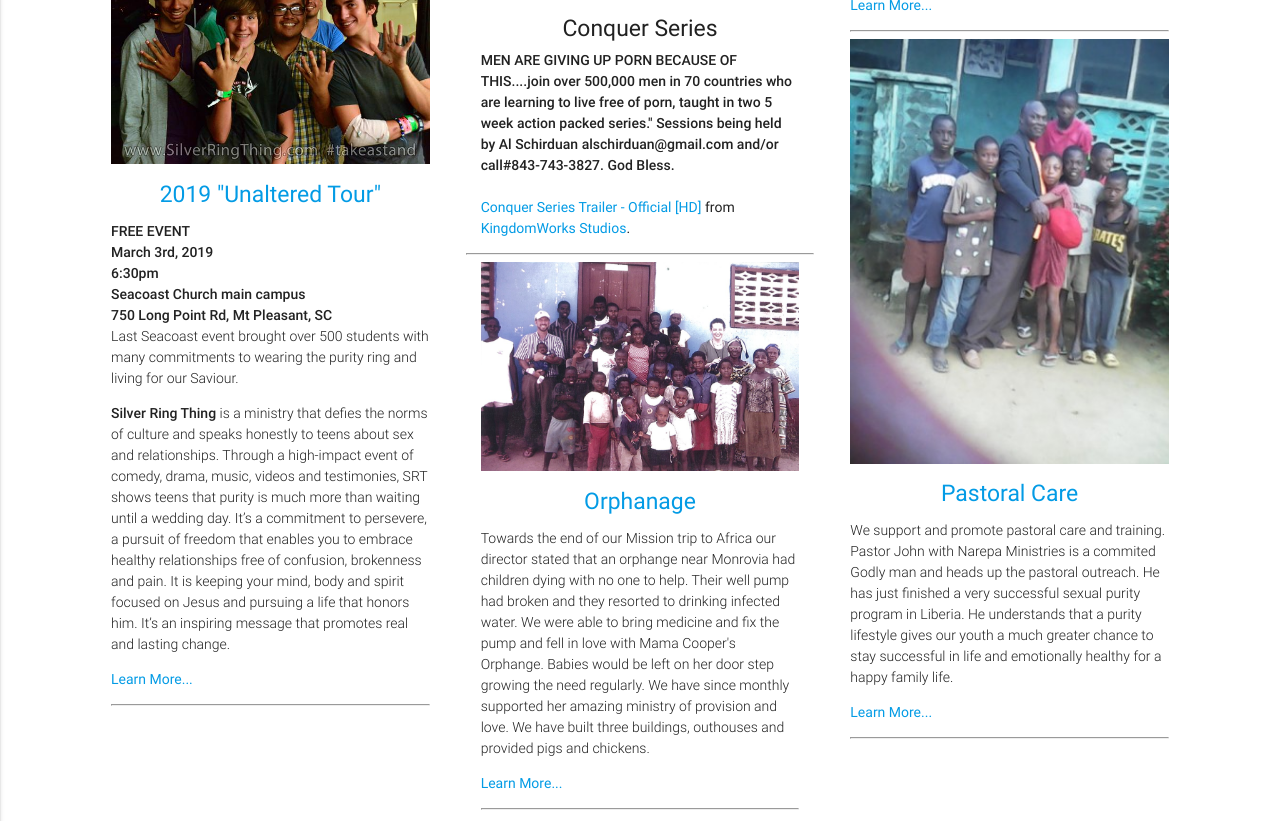
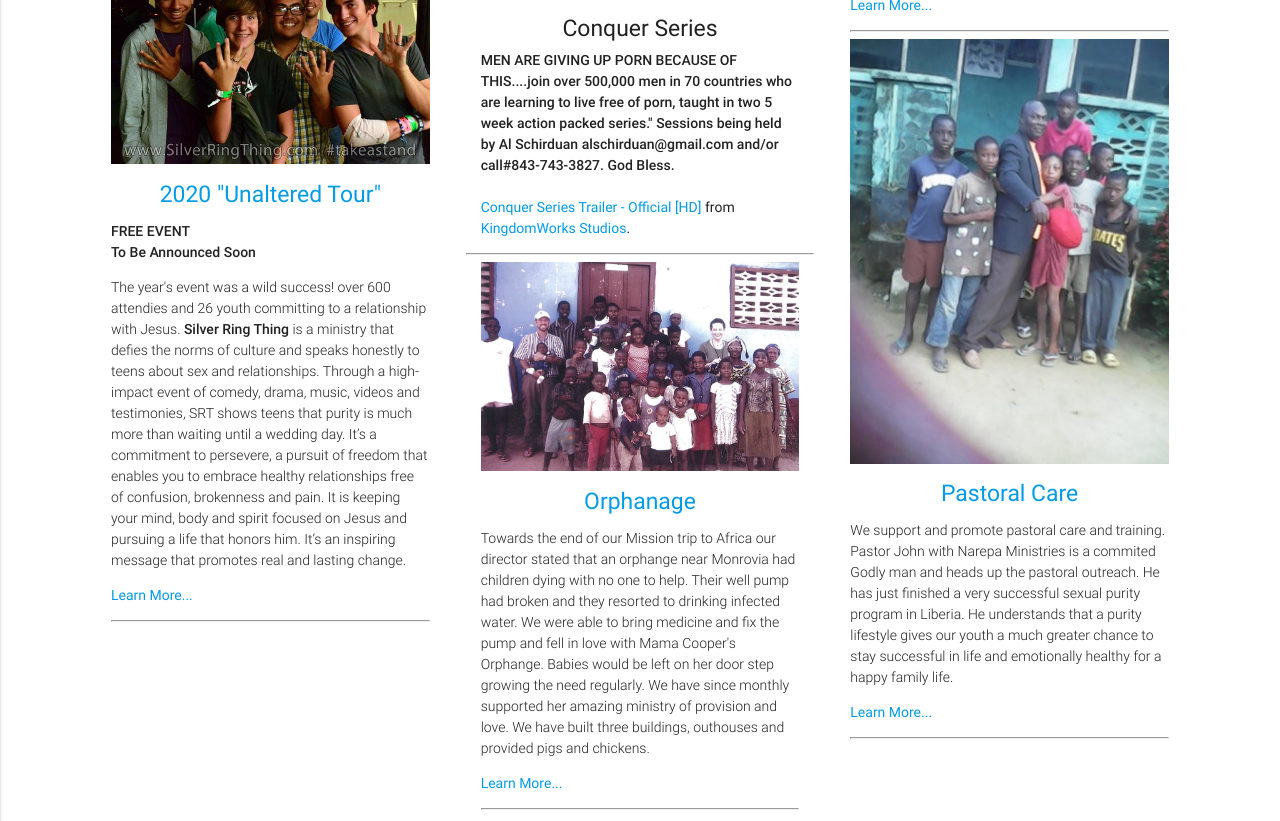
Before and after one commit to missioninternational/missioninternational.github.io, a Jekyll site: the page built from index.md, in a window 1280 px wide and 900 px high, scrolled down 650 px, cut to the strip 79-900 px from the top of the window. Built offline with Jekyll 4.4.1, drawn with Linux system fonts in a browser that asks for light colours.

Commit message:
changed front page

```diff
--- a/_layouts/home.html
+++ b/_layouts/home.html
@@ -25,16 +25,12 @@ layout: default
           <div class="icon-block">
             <a href="/purity/"><img src="/assets/images/SilverLogo.png"></a>
             <a href="/purity/"><img src="/assets/images/Silverpeople.jpg"></a>
-            <a href="/purity/"><h5 class="center">2019 "Unaltered Tour"</h5></a>
+            <a href="/purity/"><h5 class="center">2020 "Unaltered Tour"</h5></a>
             <p class="light">
               <strong>FREE EVENT</strong><br/>
-              <strong>March 3rd, 2019</strong><br/>
-              <strong>6:30pm</strong><br/>
-              <strong>Seacoast Church main campus</strong><br/>
-              <strong>750 Long Point Rd, Mt Pleasant, SC</strong><br/>
-              Last Seacoast event brought over 500 students with many commitments to wearing the purity ring and living for our Saviour.
+              <strong>To Be Announced Soon</strong><br/>
             </p>
-            <p class="light"><strong>Silver Ring Thing</strong> is a ministry that defies the norms of culture and speaks honestly to teens about sex and relationships. Through a high-impact event of comedy, drama, music, videos and testimonies, SRT shows teens that purity is much more than waiting until a wedding day. It’s a commitment to persevere, a pursuit of freedom that enables you to embrace healthy relationships free of confusion, brokenness and pain. It is keeping your mind, body and spirit focused on Jesus and pursuing a life that honors him. It’s an inspiring message that promotes real and lasting change. </p>
+            <p class="light">The year's event was a wild success! over 600 attendies and 26 youth committing to a relationship with Jesus. <strong>Silver Ring Thing</strong> is a ministry that defies the norms of culture and speaks honestly to teens about sex and relationships. Through a high-impact event of comedy, drama, music, videos and testimonies, SRT shows teens that purity is much more than waiting until a wedding day. It’s a commitment to persevere, a pursuit of freedom that enables you to embrace healthy relationships free of confusion, brokenness and pain. It is keeping your mind, body and spirit focused on Jesus and pursuing a life that honors him. It’s an inspiring message that promotes real and lasting change. </p>
             <p><a href="/purity/">Learn More...</a></p>
             <hr>
           </div>
```
Also changed, not shown: 1Purity.md (+1 -3 lines).
